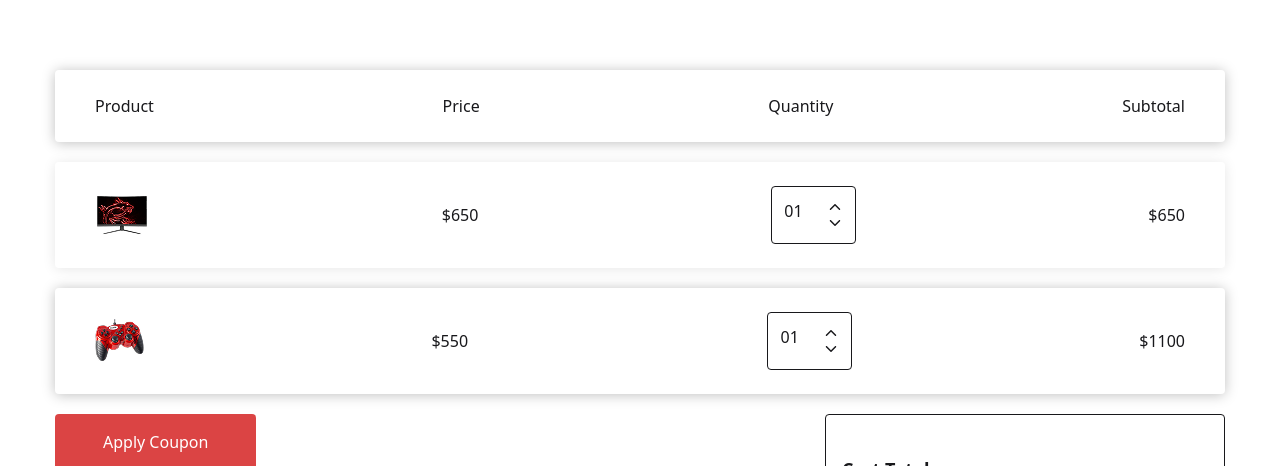
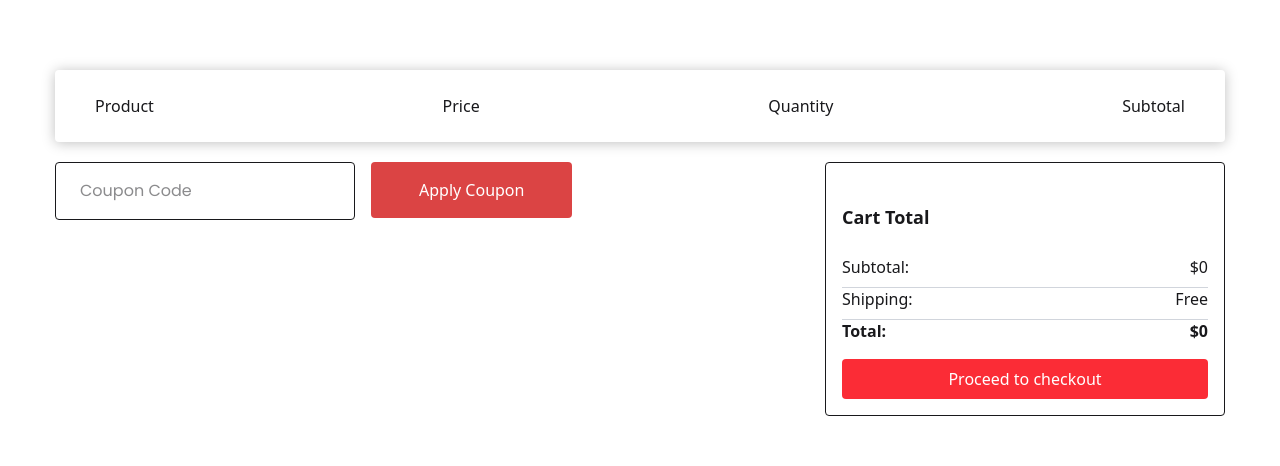
Before and after one commit to rameshdas333/ecommerce-cit, a React (Vite) app: page /cart in a window 1280 px wide. Shown: the part 296-762 px from the top of the page. Built offline with nearby package versions, Linux system fonts and the light colour scheme.

Commit message:
redux setup and implement

```diff
--- a/package.json
+++ b/package.json
@@ -10,11 +10,13 @@
     "preview": "vite preview"
   },
   "dependencies": {
+    "@reduxjs/toolkit": "^2.8.2",
     "@tailwindcss/vite": "^4.1.10",
     "moment": "^2.30.1",
     "react": "^19.1.0",
     "react-dom": "^19.1.0",
     "react-icons": "^5.5.0",
+    "react-redux": "^9.2.0",
     "react-router-dom": "^7.6.2",
     "react-slick": "^0.30.3",
     "slick-carousel": "^1.8.1",
--- a/src/App.jsx
+++ b/src/App.jsx
@@ -1,12 +1,14 @@
 
 import { RouterProvider } from 'react-router-dom';
 import router from './components/Routes/Routes';
+import store from './components/store';
+import { Provider } from 'react-redux';
 
 const App = () => {
   return (
-    <>
+    <Provider store={store}>
    <RouterProvider router={router} />
-    </>
+    </Provider>
   );
 };
 
--- a/src/components/Pages/Header/pages/Cart.jsx
+++ b/src/components/Pages/Header/pages/Cart.jsx
@@ -5,10 +5,18 @@ import GameImg from '../../../../assets/gameimg.png'
 import { IoIosArrowDown, IoIosArrowUp } from 'react-icons/io';
 import CartTotal from './CartTotal';
 import Button from '../../../Button/Button';
+import { useSelector } from 'react-redux';
 ;
 
 
 const Cart = () => {
+    const data = useSelector(state=>state.cartDetails.cartItems)
+    console.log(data,'data')
+    const totalPrice = data.reduce((prev,current)=>{
+        console.log(current.price,'pricee')
+        return prev + current.price * current.cartQun
+    },0)
+    console.log(totalPrice)
     return (
     <div>
         <Container>
@@ -21,19 +29,26 @@ const Cart = () => {
                 <p>Subtotal</p>
 
             </div>
-            <div className='rounded flex items-center justify-between px-10 py-6 shadow-[0_1px_13px_rgba(0,0,0,0.1)] '>
-              <img src={MonitorImg} alt="" />
-                <p>$650 </p>
+          {
+            data.map((product,idx) => (
+                  <div key={idx} className='rounded flex items-center justify-between px-10 py-6 shadow-[0_1px_13px_rgba(0,0,0,0.1)] '>
+            <div className='flex items-center'>
+                  <img className='w-[80px] h-15' src={product.thumbnail} alt="" />
+                  <p className='w-24'>{product.title}</p>
+            </div>
+                <p>${product.price}</p>
                 <div className='flex p-3 gap-6 border rounded'>
-                    <p>01</p>
+                    <p>{product.cartQun}</p>
                     <div>
                          <IoIosArrowUp />
                          <IoIosArrowDown />
                         </div>
                 </div>
-                <p>$650</p>
+                <p>${product.price * product.cartQun}</p>
             </div>
-            <div className='rounded flex items-center justify-between px-10 py-6 shadow-[0_1px_13px_rgba(0,0,0,0.25)] '>
+            ))
+          }
+            {/* <div className='rounded flex items-center justify-between px-10 py-6 shadow-[0_1px_13px_rgba(0,0,0,0.25)] '>
                <img src={GameImg} alt="" />
                 <p> $550</p>
                    <div className='ml-3 flex p-3 gap-6 border rounded'>
@@ -46,18 +61,19 @@ const Cart = () => {
                 </div>
                <p>$1100</p>
 
-            </div>
+            </div> */}
 
             {/* cart total components */}
 
             <div className='flex  justify-between'>
+                <div>
+                    <input className='text-base font-primary border overflow-hidden rounded w-[300px] py-4 px-6 mr-4' type="text" placeholder='Coupon Code'/>
 
-                  <div>
                       <Button name='Apply Coupon'/>
                   </div>
 
 
-                    <CartTotal/>
+                    <CartTotal totalPrice={totalPrice}/>
 
             </div>
          </div>
--- a/src/components/Pages/Header/pages/CartTotal.jsx
+++ b/src/components/Pages/Header/pages/CartTotal.jsx
@@ -1,12 +1,12 @@
 import React from "react";
 
-const CartTotal = () => {
+const CartTotal = ({totalPrice}) => {
   return (
     <div className="border rounded p-4 w-[400px]">
       <h2 className="font-semibold text-lg my-6">Cart Total</h2>
       <div className="flex justify-between mb-2">
         <span>Subtotal:</span>
-        <span>$1750</span>
+        <span>${totalPrice}</span>
       </div>
       <div className="flex  justify-between mb-2 relative after:absolute  after:content-[''] after:bg-gray-300 after:h-[1px] after:w-full -after:bottom-4 after:left-0">
         <span>Shipping:</span>
@@ -14,7 +14,7 @@ const CartTotal = () => {
       </div>
       <div className="flex justify-between font-semibold mb-4 relative after:absolute  after:content-[''] after:bg-gray-300 after:h-[1px] after:w-full -after:bottom-4 after:left-0">
         <span>Total:</span>
-        <span>$1750</span>
+         <span>${totalPrice}</span>
       </div>
       <button className="bg-red-500 text-white w-full py-2 rounded hover:bg-red-600">
         Proceed to checkout
--- a/src/components/product/SingleProductDetails.jsx
+++ b/src/components/product/SingleProductDetails.jsx
@@ -9,10 +9,13 @@ import {  Link, useParams } from 'react-router-dom'
 import DeliberyIMG from '../../assets/Delivery.png'
 import Delivery from './ProductRight/Delivery';
 import Rating from '../rating/Rating';
+import { useDispatch } from 'react-redux';
+import { cartTotal } from '../slices/CartSlice';
 
 
 const SingleProductDetails = () => {
     const {id} = useParams()
+    const dispatch = useDispatch()
     console.log(id,'id')
 const [productData,setProductData] = useState([])
 const [selectImg,setSelectImg] = useState()
@@ -29,6 +32,9 @@ const [selectImg,setSelectImg] = useState()
         if(singleProduct?.thumbnail)
             setSelectImg(singleProduct?.thumbnail)
      },[singleProduct])
+     const handleAddTocart = (product) =>{
+     dispatch(cartTotal(product))
+     }
     return (
              <div className='grid grid-cols-6 gap-4 mt-20'>
                 <div className='col-span-1 '>
@@ -94,9 +100,9 @@ const [selectImg,setSelectImg] = useState()
                    <p className='text-[14px] font-primary'>PlayStation 5 Controller Skin High quality vinyl with air channel adhesive for easy bubble free install & mess free removal Pressure sensitive.</p>
                    <div className='relative after:absolute after:content-[""] after:top-6 after:h-[2px] after:w-[400px]  after:bg-gray-200 '></div>
 
-                    <Link to={`/cart`}>
+                    <Link onClick={()=>handleAddTocart(singleProduct)}>
                       <div    className=' pt-20'>
-                     <Button name="Add to Cart"/>
+                     <Button  name="Add to Cart"/>
                   </div>
 
                     </Link>
--- /dev/null
+++ b/src/components/slices/CartSlice.jsx
@@ -0,0 +1,31 @@
+import  {createSlice}  from '@reduxjs/toolkit'
+
+export const CartSlice = createSlice({
+  name: 'cart',
+  initialState: {
+    cartItems:localStorage.getItem('cartItems') ? JSON.parse(localStorage.getItem('cartItems')) : []
+  },
+  reducers: {
+    cartTotal:(state,action)=>{
+    //  console.log(state.cartItems)
+     console.log(action.payload)
+    //  state.cartItems.push(action.payload)
+    const findIndex = state.cartItems.findIndex((item)=> item.id === action.payload.id)
+    console.log(findIndex)
+    if(findIndex >= 0 ){
+      state.cartItems[findIndex].cartQun += 1;
+    }
+    else{
+       state.cartItems.push({...action.payload, cartQun: 1 })
+    }
+     localStorage.setItem("cartItems", JSON.stringify(state.cartItems))
+
+    }
+
+  }
+})
+
+// Action creators are generated for each case reducer function
+export const {cartTotal} = CartSlice.actions
+
+export default CartSlice.reducer
--- /dev/null
+++ b/src/components/store.js
@@ -0,0 +1,8 @@
+import { configureStore } from '@reduxjs/toolkit'
+import CartSlice from '../components/slices/CartSlice.jsx'
+
+export default configureStore({
+  reducer: {
+    cartDetails:CartSlice
+  }
+})
```
Also changed, not shown: 1 other file (tests, documents, lock files or other folders).
